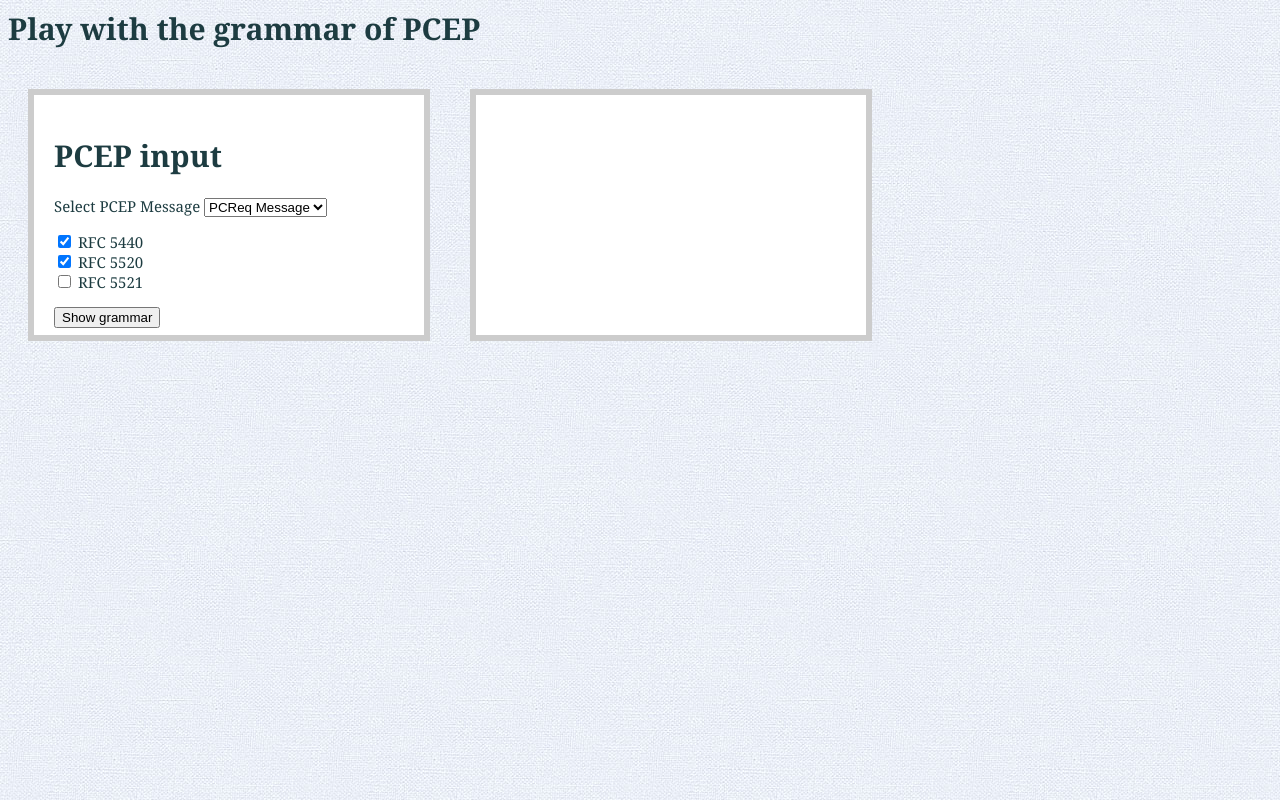
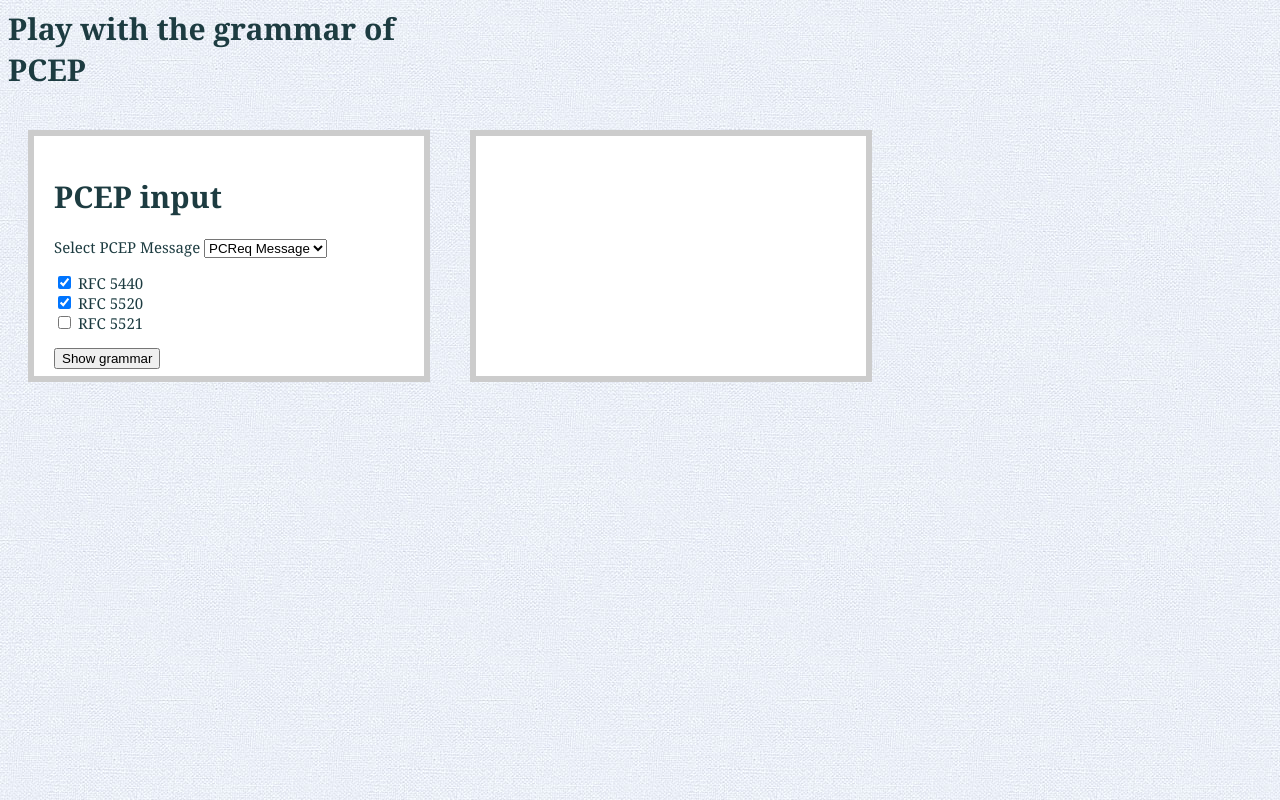
Before and after one commit to oscargdd/jPCEPGrammar, a plain HTML site: page html/PCEP.html in a window 1280 px wide. Drawn offline with nearby package versions, Linux system fonts and the light colour scheme.

Commit message:
One object per Line, thanks to change in span

```diff
--- a/css/pcep.css
+++ b/css/pcep.css
@@ -24,7 +24,7 @@ float: left;
 #pcep_grammar {
 	 background: #fff;
 border: 6px solid #ccc;
-height: 200px;
+min-height:200px;
 margin: 20px;
 padding: 20px;
 width: 350px;
@@ -43,3 +43,7 @@ float: left;
 .definition {
   float: left;
 }
+
+span {
+	display: block;
+}
```
